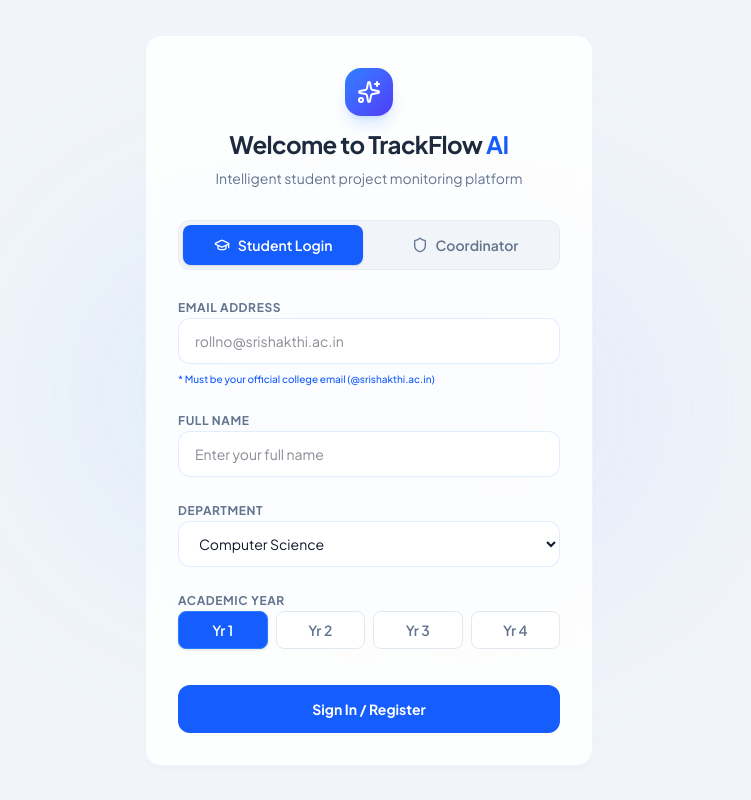
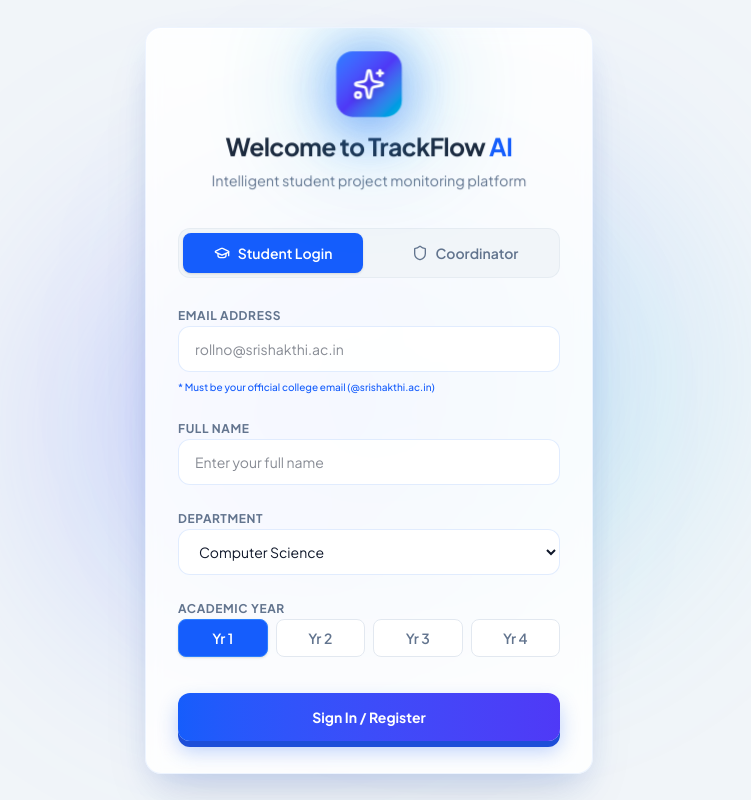
Before and after one commit to MONISH581/Trackflow-, a React (Vite) app: page /login in a window 1280 px wide. Shown: the whole page, without its empty margins (271-1022 px from the left). Built offline with nearby package versions, Linux system fonts and the light colour scheme.

Commit message:
Add hyper-realistic 3D effects, glassmorphism, pop-out depth animations, express.json body parser, and embedded local database setup

```diff
--- a/package.json
+++ b/package.json
@@ -48,6 +48,7 @@
     "@types/node": "^22.14.0",
     "autoprefixer": "^10.4.21",
     "esbuild": "^0.25.0",
+    "mongodb-memory-server": "^11.2.0",
     "tailwindcss": "^4.1.14",
     "tsx": "^4.21.0",
     "typescript": "~5.8.2",
--- a/render.yaml
+++ /dev/null
@@ -1,19 +0,0 @@
-services:
-  - type: web
-    name: trackflow-app
-    env: node
-    buildCommand: npm install && npm run build
-    startCommand: npm start
-    envVars:
-      - key: NODE_ENV
-        value: production
-      - key: APP_URL
-        sync: false
-      - key: MONGODB_URI
-        sync: false
-      - key: JWT_SECRET
-        generateValue: true
-      - key: GEMINI_API_KEY
-        sync: false
-      - key: COORDINATOR_VERIFICATION_CODE
-        sync: false
--- a/src/index.css
+++ b/src/index.css
@@ -1,3 +1,93 @@
+@import url('https://fonts.googleapis.com/css2?family=Inter:wght@300;400;500;600;700&family=Plus+Jakarta+Sans:wght@300;400;500;600;700;800&display=swap');
+
+@import "tailwindcss";
+
+:root {
+  --font-sans: 'Plus Jakarta Sans', 'Inter', system-ui, -apple-system, sans-serif;
+  color-scheme: light;
+}
+
+body {
+  font-family: var(--font-sans);
+  background-color: #f1f5f9;
+  color: #1e293b;
+  margin: 0;
+  padding: 0;
+  min-height: 100vh;
+  overflow-x: hidden;
+}
+
+/* Premium Light Blue Glassmorphism */
+.glass-panel {
+  background: rgba(255, 255, 255, 0.75);
+  backdrop-filter: blur(12px);
+  -webkit-backdrop-filter: blur(12px);
+  border: 1px solid rgba(59, 130, 246, 0.08);
+}
+
+.glass-card {
+  background: rgba(255, 255, 255, 0.85);
+  backdrop-filter: blur(8px);
+  -webkit-backdrop-filter: blur(8px);
+  border: 1px solid rgba(59, 130, 246, 0.08);
+  border-radius: 1rem;
+  box-shadow: 0 4px 6px -1px rgba(0, 0, 0, 0.02), 0 2px 4px -1px rgba(0, 0, 0, 0.02);
+  transition: all 0.3s cubic-bezier(0.4, 0, 0.2, 1);
+}
+
+.glass-card:hover {
+  background: rgba(255, 255, 255, 0.95);
+  border-color: rgba(59, 130, 246, 0.25);
+  box-shadow: 0 10px 25px -5px rgba(59, 130, 246, 0.1), 0 8px 10px -6px rgba(59, 130, 246, 0.1);
+}
+
+.glass-input {
+  background: rgba(255, 255, 255, 0.9);
+  border: 1px solid rgba(59, 130, 246, 0.15);
+  color: #0f172a;
+  transition: all 0.2s;
+}
+
+.glass-input:focus {
+  outline: none;
+  border-color: rgba(37, 99, 235, 0.5);
+  box-shadow: 0 0 0 3px rgba(37, 99, 235, 0.15);
+}
+
+/* Custom scrollbar */
+::-webkit-scrollbar {
+  width: 6px;
+  height: 6px;
+}
+
+::-webkit-scrollbar-track {
+  background: rgba(241, 245, 249, 0.5);
+}
+
+::-webkit-scrollbar-thumb {
+  background: rgba(59, 130, 246, 0.2);
+  border-radius: 3px;
+}
+
+::-webkit-scrollbar-thumb:hover {
+  background: rgba(59, 130, 246, 0.4);
+}
+
+/* Gradient text animations */
+@keyframes text-shimmer {
+  0% { background-position: 0% 50%; }
+  50% { background-position: 100% 50%; }
+  100% { background-position: 0% 50%; }
+}
+
+.gradient-text {
+  background: linear-gradient(135deg, #2563eb, #4f46e5, #06b6d4, #2563eb);
+  background-size: 200% auto;
+  -webkit-background-clip: text;
+  -webkit-text-fill-color: transparent;
+  animation: text-shimmer 6s linear infinite;
+}
+
 @import url('https://fonts.googleapis.com/css2?family=Inter:wght@300;400;500;600;700&family=Plus+Jakarta+Sans:wght@300;400;500;600;700;800&display=swap');
 
 @import "tailwindcss";
@@ -114,6 +204,148 @@ body {
   left: 100%;
 }
 
+/* 3D Depth Utilities & Perspective Effects */
+.perspective-1000 {
+  perspective: 1000px;
+  transform-style: preserve-3d;
+}
+
+.card-3d {
+  transform-style: preserve-3d;
+  transition: transform 0.4s cubic-bezier(0.175, 0.885, 0.32, 1.275), box-shadow 0.4s ease;
+  box-shadow: 0 10px 30px -10px rgba(37, 99, 235, 0.15), 0 20px 25px -5px rgba(0, 0, 0, 0.05);
+}
+
+.card-3d:hover {
+  transform: translateY(-8px) rotateX(4deg) rotateY(-2deg) scale(1.01);
+  box-shadow: 0 25px 45px -12px rgba(37, 99, 235, 0.25), 0 15px 20px -5px rgba(0, 0, 0, 0.08);
+}
+
+.card-3d-button {
+  transform-style: preserve-3d;
+  transition: all 0.2s cubic-bezier(0.4, 0, 0.2, 1);
+  box-shadow: 0 6px 0 0 #1d4ed8, 0 10px 20px rgba(37, 99, 235, 0.3);
+}
+
+.card-3d-button:hover {
+  transform: translateY(-2px);
+  box-shadow: 0 8px 0 0 #1d4ed8, 0 14px 24px rgba(37, 99, 235, 0.4);
+}
+
+.card-3d-button:active {
+  transform: translateY(4px);
+  box-shadow: 0 2px 0 0 #1d4ed8, 0 4px 10px rgba(37, 99, 235, 0.2);
+}
+
+/* Futuristic Hyper-3D Background Grid & Spatial Animations */
+@keyframes grid-scroll {
+  0% { transform: translateY(0) rotateX(60deg) rotateZ(0deg); }
+  100% { transform: translateY(40px) rotateX(60deg) rotateZ(0deg); }
+}
+
+@keyframes holographic-shine {
+  0% { background-position: -200% 0; }
+  100% { background-position: 200% 0; }
+}
+
+@keyframes pulse-glow {
+  0%, 100% { filter: drop-shadow(0 0 15px rgba(59, 130, 246, 0.4)) drop-shadow(0 0 35px rgba(99, 102, 241, 0.2)); }
+  50% { filter: drop-shadow(0 0 30px rgba(59, 130, 246, 0.8)) drop-shadow(0 0 60px rgba(6, 182, 212, 0.5)); }
+}
+
+.hyper-3d-bg {
+  position: fixed;
+  inset: 0;
+  pointer-events: none;
+  z-index: 0;
+  background: radial-gradient(circle at 50% 20%, rgba(59, 130, 246, 0.12), rgba(15, 23, 42, 0.03) 70%);
+  overflow: hidden;
+}
+
+.hyper-3d-grid {
+  position: absolute;
+  width: 200%;
+  height: 200%;
+  top: -50%;
+  left: -50%;
+  background-image:
+    linear-gradient(to right, rgba(59, 130, 246, 0.08) 1px, transparent 1px),
+    linear-gradient(to bottom, rgba(59, 130, 246, 0.08) 1px, transparent 1px);
+  background-size: 50px 50px;
+  transform: rotateX(60deg);
+  animation: grid-scroll 12s linear infinite;
+  transform-origin: center center;
+}
+
+/* Metallic Specular Shining Effect */
+.shine-effect {
+  position: relative;
+  overflow: hidden;
+}
+
+.shine-effect::before {
+  content: '';
+  position: absolute;
+  top: 0;
+  left: -150%;
+  width: 100%;
+  height: 100%;
+  background: linear-gradient(
+    115deg,
+    transparent 0%,
+    rgba(255, 255, 255, 0) 30%,
+    rgba(255, 255, 255, 0.6) 50%,
+    rgba(255, 255, 255, 0) 70%,
+    transparent 100%
+  );
+  transition: all 0.6s ease;
+  pointer-events: none;
+}
+
+.shine-effect:hover::before {
+  left: 150%;
+}
+
+/* Hyper Realistic 3D Pop Card & Hologram Glass */
+.card-hyper-3d {
+  transform-style: preserve-3d;
+  perspective: 1200px;
+  transition: all 0.4s cubic-bezier(0.34, 1.56, 0.64, 1);
+  box-shadow:
+    0 15px 35px -10px rgba(37, 99, 235, 0.2),
+    0 30px 60px -15px rgba(15, 23, 42, 0.1),
+    inset 0 1px 1px 0 rgba(255, 255, 255, 0.9);
+}
+
+.card-hyper-3d:hover {
+  transform: translateY(-12px) rotateX(8deg) rotateY(-4deg) scale(1.02);
+  box-shadow:
+    0 30px 60px -12px rgba(37, 99, 235, 0.35),
+    0 40px 80px -20px rgba(99, 102, 241, 0.25),
+    inset 0 2px 4px 0 rgba(255, 255, 255, 1);
+}
+
+/* 3D Layer Pop-Out Effect for inner items */
+.pop-out-3d {
+  transform: translateZ(30px);
+  transition: transform 0.4s cubic-bezier(0.34, 1.56, 0.64, 1);
+}
+
+.card-hyper-3d:hover .pop-out-3d {
+  transform: translateZ(55px) scale(1.06);
+}
+
+.pop-out-3d-deep {
+  transform: translateZ(50px);
+}
+
+.card-hyper-3d:hover .pop-out-3d-deep {
+  transform: translateZ(85px) scale(1.1);
+}
+
+.hyper-glow {
+  animation: pulse-glow 4s ease-in-out infinite;
+}
 
 /* Class-based Dark Mode variant for Tailwind v4 */
 @variant dark (.dark &);
--- a/src/pages/Dashboard.tsx
+++ b/src/pages/Dashboard.tsx
@@ -181,23 +181,23 @@ export default function Dashboard() {
         </div>
 
         {/* Stats Grid */}
-        <div className="grid grid-cols-1 sm:grid-cols-2 lg:grid-cols-4 gap-5">
-          {cards.map((card, idx) => {
+        <div className="grid grid-cols-1 sm:grid-cols-2 lg:grid-cols-4 gap-5 perspective-1000">
+          {cards.map((card) => {
             const Icon = card.icon;
             return (
               <Link
-                key={idx}
+                key={card.title}
                 to={card.link}
-                className={`glass-card p-5 border flex items-center justify-between transition-all ${card.bg}`}
+                className={`glass-card card-hyper-3d shine-effect p-5 border flex items-center justify-between transition-all ${card.bg}`}
               >
-                <div className="space-y-1 text-left">
+                <div className="space-y-1 text-left pop-out-3d">
                   <span className="text-xs text-slate-500 font-bold uppercase tracking-wider block">
                     {card.title}
                   </span>
                   <span className="text-2xl font-extrabold text-slate-800 block">{card.value}</span>
                 </div>
-                <div className={`p-3 rounded-xl bg-white border border-slate-200 border-slate-200 ${card.color}`}>
-                  <Icon className="w-5 h-5" />
+                <div className={`p-3 rounded-2xl bg-white/90 border border-slate-200/80 ${card.color} shadow-lg pop-out-3d-deep transform hover:scale-110 transition-transform`}>
+                  <Icon className="w-6 h-6" />
                 </div>
               </Link>
             );
--- a/src/pages/Login.tsx
+++ b/src/pages/Login.tsx
@@ -41,15 +41,15 @@ export default function Login() {
   ];
 
   return (
-    <div className="min-h-screen flex items-center justify-center bg-[#f1f5f9] relative overflow-hidden px-4">
-      {/* Decorative Blur Spheres */}
-      <div className="absolute top-1/4 left-1/4 w-96 h-96 bg-blue-300/20 rounded-full filter blur-[100px] animate-pulse" />
-      <div className="absolute bottom-1/4 right-1/4 w-96 h-96 bg-indigo-300/20 rounded-full filter blur-[100px] animate-pulse delay-75" />
+    <div className="min-h-screen flex items-center justify-center bg-transparent relative overflow-hidden px-4 perspective-1000">
+      {/* 3D Hyper Ambient Background Orbs */}
+      <div className="absolute top-1/4 left-1/4 w-[450px] h-[450px] bg-gradient-to-tr from-blue-500/25 via-indigo-500/20 to-cyan-400/20 rounded-full filter blur-[100px] floating-3d-orb pointer-events-none" />
+      <div className="absolute bottom-1/4 right-1/4 w-[450px] h-[450px] bg-gradient-to-br from-indigo-600/25 via-blue-400/20 to-teal-400/20 rounded-full filter blur-[100px] floating-3d-orb-delay pointer-events-none" />
 
-      <div className="max-w-md w-full glass-card p-8 border border-blue-200/50 shadow-xl relative z-10">
-        <div className="text-center space-y-2 mb-8">
-          <div className="inline-flex items-center justify-center w-12 h-12 rounded-2xl bg-gradient-to-br from-blue-500 to-indigo-600 shadow-lg shadow-blue-500/20 mb-3">
-            <Sparkles className="w-6 h-6 text-white" />
+      <div className="max-w-md w-full glass-card card-hyper-3d shine-effect p-8 border border-blue-300/40 shadow-2xl relative z-10">
+        <div className="text-center space-y-2 mb-8 pop-out-3d">
+          <div className="inline-flex items-center justify-center w-16 h-16 rounded-2xl bg-gradient-to-br from-blue-500 via-indigo-600 to-cyan-500 shadow-2xl shadow-blue-500/40 mb-3 hyper-glow transform hover:rotate-12 hover:scale-110 transition-all duration-300 pop-out-3d-deep">
+            <Sparkles className="w-8 h-8 text-white drop-shadow-md" />
           </div>
           <h1 className="text-2xl font-bold tracking-tight text-slate-800">
             Welcome to TrackFlow <span className="text-blue-600">AI</span>
@@ -191,7 +191,7 @@ export default function Login() {
           <button
             type="submit"
             disabled={loading}
-            className="w-full mt-4 py-3.5 px-4 bg-blue-600 hover:bg-blue-500 text-white font-bold rounded-xl text-sm transition-all duration-200 transform active:scale-[0.98] glow-btn disabled:opacity-50"
+            className="w-full mt-4 py-3.5 px-4 bg-gradient-to-r from-blue-600 to-indigo-600 hover:from-blue-500 hover:to-indigo-500 text-white font-bold rounded-xl text-sm transition-all duration-200 glow-btn card-3d-button pop-out-3d disabled:opacity-50 cursor-pointer shadow-lg"
           >
             {loading ? "Authenticating..." : "Sign In / Register"}
           </button>
```
Also changed, not shown: server.ts (+45 -20 lines), src/App.tsx (+36 -3 lines), 1 other file (tests, documents, lock files or other folders).
